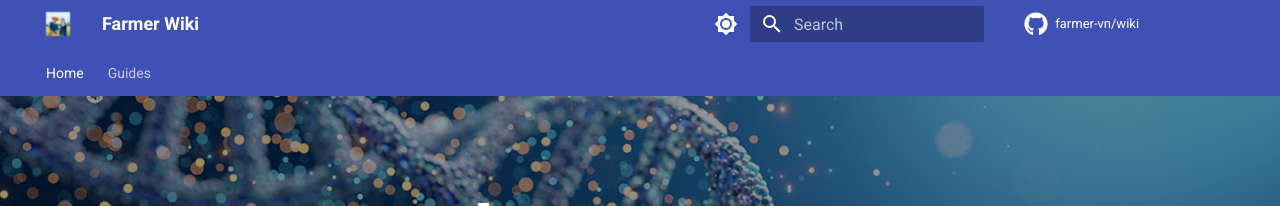
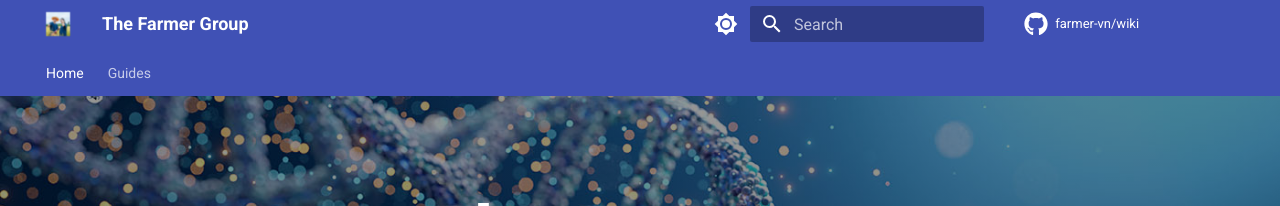
Before and after one commit to farmer-vn/wiki, an MkDocs documentation site: the page built from docs/index.md, in a window 1280 px wide. Shown: the top 206 px of the page. Built offline with MkDocs 1.6.1 and Material for MkDocs 9.7.7, drawn with Linux system fonts in a browser that asks for light colours; comment, search, counter and statistics services are not loaded.

Commit message:
the fammer group

```diff
--- a/mkdocs.yml
+++ b/mkdocs.yml
@@ -1,5 +1,5 @@
-site_name: Farmer Wiki
-site_description: Farmer Wiki:Documentation and guides
+site_name: The Farmer Group
+site_description: The Farmer Group:Documentation and guides
 site_author: Dat Nguyen
 site_url: https://farmer-vn.github.io/wiki/
 
```
